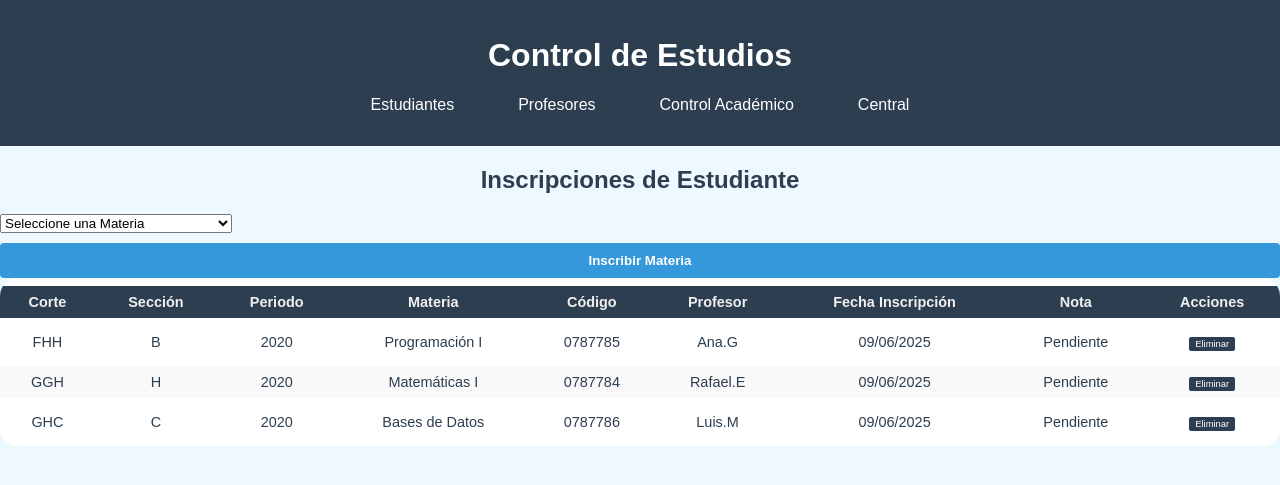
After one commit to Lerb123/Control-Estudio, a Flask app: page /estudiantes/inscripciones/27275746 in a window 1280 px wide. The commit adds this page. Shown: the top 485 px of the page. Run offline with Flask 3, Linux system fonts and the light colour scheme; data comes from the database, SQL or seed files in the repository.

Commit message:
-creacion de inscripciones.html -actualizacion de modelos estudiante -creacion de modelos , inscripcion,cortes, materia -actualizacion de base de dato, -creacion de  funcion para crear inscripciones y elimnar inscripcion por estudiantes

```diff
--- a/modulos/estudiantes/routes.py
+++ b/modulos/estudiantes/routes.py
@@ -1,7 +1,8 @@
 from flask import render_template, redirect, url_for, flash, request
 from modulos.estudiantes import bp
 from modulos import db
-from modulos.estudiantes.models import Estudiante, Nota
+from modulos.estudiantes.models import Estudiante
+from modulos.central.models import Materia,Corte, Inscripcion
 from datetime import datetime
 
 @bp.route('/')
@@ -127,3 +128,65 @@ def eliminar_estudiante(cedula):
         db.session.rollback()
         flash(f'Error al eliminar estudiante: {str(e)}', 'danger')
     return render_template('estudiantes/index.html', estudiantes=Estudiante.query.all())
+
+@bp.route('/inscripciones/<cedula>' , methods=['GET', 'POST'])
+def inscripciones(cedula):
+    estudiante = Estudiante.query.get_or_404(cedula)
+    if request.method == 'POST':
+        #datos de la inscripcion
+        datosMateria = request.form['materia']
+
+        partes = datosMateria.split('-')
+        codigo_corte = partes[0].strip()
+        seccion = partes[1].strip()
+        periodo = partes[2].strip()
+        nombre = partes[3].strip()
+        codigo_materia = partes[4].strip()
+        profesor = partes[5].strip()
+
+        # Verificar si la materia ya existe
+        materia_existente = Materia.query.filter_by(codigo=codigo_materia).first()
+        if not materia_existente:
+            #creacion de materia
+            materia = Materia(codigo=codigo_materia, nombre=nombre, profesor=profesor)
+            db.session.add(materia)
+
+        # Verificar si el corte ya existe
+        corte_existente = Corte.query.filter_by(id=codigo_corte, seccion=seccion, periodo=periodo).first()
+        if not corte_existente:
+            #creacion de corte
+            corte = Corte(id=codigo_corte, materia_codigo=codigo_materia, seccion=seccion, periodo=periodo)
+            db.session.add(corte)
+
+        #verifiacr si estudiante ya esta inscrito
+        estudiante_inscrito =  Inscripcion.query.filter_by(estudiante_cedula=estudiante.cedula, corte_id=codigo_corte).first()
+        if not estudiante_inscrito:
+            inscripcion = Inscripcion(
+                estudiante_cedula=estudiante.cedula,
+                materia_codigo=codigo_materia,
+                corte_id=codigo_corte,
+                nota=None,
+                fecha_inscripcion=datetime.now()
+            )
+            db.session.add(inscripcion)
+            flash('Inscripción exitosa', 'success')
+        else:
+            flash('Ya estás inscrito en este corte', 'warning')
+
+        db.session.commit()
+        return redirect(url_for('estudiantes.inscripciones', cedula=estudiante.cedula))
+    # Obtén todas las inscripciones del estudiante, junto con materia y corte
+    inscripciones = Inscripcion.query.filter_by(estudiante_cedula=estudiante.cedula).all()
+    return render_template('estudiantes/inscripciones.html',estudiante = estudiante, inscripciones=inscripciones)
+
+@bp.route('/eliminar_inscripcion/<int:inscripcion_id>')
+def eliminar_inscripcion(inscripcion_id):
+    inscripcion = Inscripcion.query.get_or_404(inscripcion_id)
+    try:
+        db.session.delete(inscripcion)
+        db.session.commit()
+        flash('Inscripción eliminada exitosamente', 'success')
+    except Exception as e:
+        db.session.rollback()
+        flash(f'Error al eliminar inscripción: {str(e)}', 'danger')
+    return redirect(url_for('estudiantes.inscripciones', cedula=inscripcion.estudiante_cedula))
--- a/modulos/estudiantes/templates/estudiantes/index.html
+++ b/modulos/estudiantes/templates/estudiantes/index.html
@@ -52,7 +52,8 @@ Lista de Estudiantes
                     <td>{{ estudiante.carrera }}</td>
                     <td>
                         <a href="{{ url_for('estudiantes.editar_estudiante', cedula=estudiante.cedula) }}" class="btn-accion editar">Editar</a> |
-                        <a href="{{ url_for('estudiantes.eliminar_estudiante', cedula=estudiante.cedula) }}" class="btn-accion eliminar">Eliminar</a>
+                        <a href="{{ url_for('estudiantes.eliminar_estudiante', cedula=estudiante.cedula) }}" class="btn-accion eliminar">Eliminar</a> |
+                        <a href="{{ url_for('estudiantes.inscripciones', cedula=estudiante.cedula) }}" class="btn-accion eliminar">Materias</a>
                     </td>
                 </tr>
                 {% endfor %}
--- /dev/null
+++ b/modulos/estudiantes/templates/estudiantes/inscripciones.html
@@ -0,0 +1,66 @@
+{% extends "central/base.html" %}
+{% block title %} {{super ()}} Inscripciones de Estudiante {% endblock %}
+{% block content %}
+
+{% with messages = get_flashed_messages() %}
+    {% if messages %}
+        {% for message in messages %}
+            <div class="alert alert-info">
+                {{ message }}
+            </div>
+        {% endfor %}
+    {% endif %}
+{% endwith %}
+
+<h2 class="titulo-estudiantes">Inscripciones de Estudiante</h2>
+
+<form action="{{ url_for('estudiantes.inscripciones', cedula=estudiante.cedula) }}" method="POST">
+    <input type = "hidden" name = "cedula" value = "{{ estudiante.cedula }}">
+    <select name="materia" required>
+        <option value="" disabled selected>Seleccione una Materia</option>
+        <option value="GGH-H-2020-Matemáticas I-0787784-Rafael.E">Matemáticas I - 0787784 - Rafael.E</option>
+        <option value="FHH-B-2020-Programación I-0787785-Ana.G">Programación I - 0787785 - Ana.G</option>
+        <option value="GHC-C-2020-Bases de Datos-0787786-Luis.M">Bases de Datos - 0787786 - Luis.M</option>
+    </select>
+    <button type="submit" class="btn-form-estudiante">Inscribir Materia</button>
+</form>
+    <div class="tabla-estudiantes-contenedor">
+        {% if inscripciones %}
+            <table class="tabla-estudiantes">
+                <thead>
+                    <tr>
+                        <th>Corte</th>
+                        <th>Sección</th>
+                        <th>Periodo</th>
+                        <th>Materia</th>
+                        <th>Código</th>
+                        <th>Profesor</th>
+                        <th>Fecha Inscripción</th>
+                        <th>Nota</th>
+                        <th>Acciones</th>
+                    </tr>
+                </thead>
+                <tbody>
+                    {% for inscripcion in inscripciones %}
+                        <tr>
+                            <td>{{ inscripcion.corte.id }}</td>
+                            <td>{{ inscripcion.corte.seccion }}</td>
+                            <td>{{ inscripcion.corte.periodo }}</td>
+                            <td>{{ inscripcion.materia.nombre }}</td>
+                            <td>{{ inscripcion.materia.codigo }}</td>
+                            <td>{{ inscripcion.materia.profesor }}</td>
+                            <td>{{ inscripcion.fecha_inscripcion.strftime('%d/%m/%Y') }}</td>
+                            <td>{{ inscripcion.nota or 'Pendiente' }}</td>
+                            <td>
+                                <a href="{{ url_for('estudiantes.eliminar_inscripcion', cedula=estudiante.cedula, inscripcion_id=inscripcion.id) }}" class="btn-accion eliminar">Eliminar</a>
+                            </td>
+                        </tr>
+                    {% endfor %}
+                </tbody>
+
+        {% else %}
+            <p>No hay inscripciones registradas para este estudiante.</p>
+        {% endif %}
+
+
+{% endblock %}
--- a/modulos/static/css/style.css
+++ b/modulos/static/css/style.css
@@ -271,6 +271,32 @@ a{
     max-width: 100%;
 }
 
+.form-estudiante select {
+    width: 100%;
+    padding: 7px 10px;
+    border: 2px solid #34495e;
+    border-radius: 4px;
+    background: #e0e0e0;
+    color: #2c3e50;
+    font-size: 1em;
+    box-sizing: border-box;
+    appearance: none;
+    -webkit-appearance: none;
+    -moz-appearance: none;
+    cursor: pointer;
+    transition: border-color 0.2s;
+}
+
+.form-estudiante select:focus {
+    border-color: #3498db;
+    outline: none;
+}
+
+.form-estudiante option {
+    color: #2c3e50;
+    background: #f8f8f8;
+}
+
 /* Responsive para móviles */
 @media (max-width: 600px) {
     .form-row {
```
Also changed, not shown: modulos/central/models.py (+67 -0 lines), modulos/estudiantes/models.py (+4 -22 lines), modulos/estudiantes/templates/estudiantes/editar_estudiante.html (+6 -1 lines), modulos/estudiantes/templates/estudiantes/registrar_estudiante.html (+6 -1 lines), app.db.
